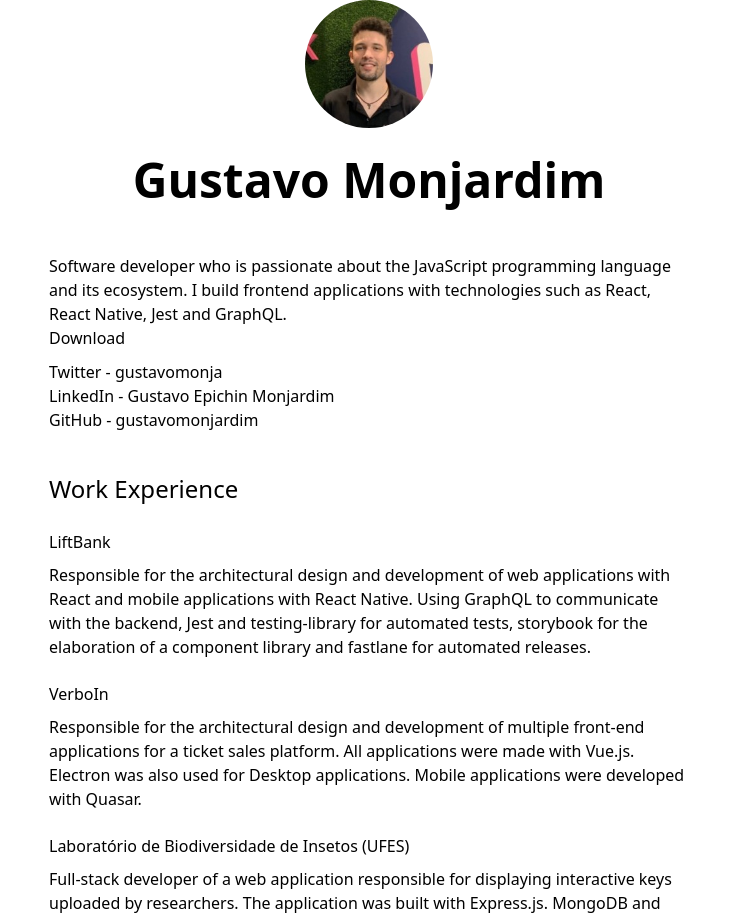
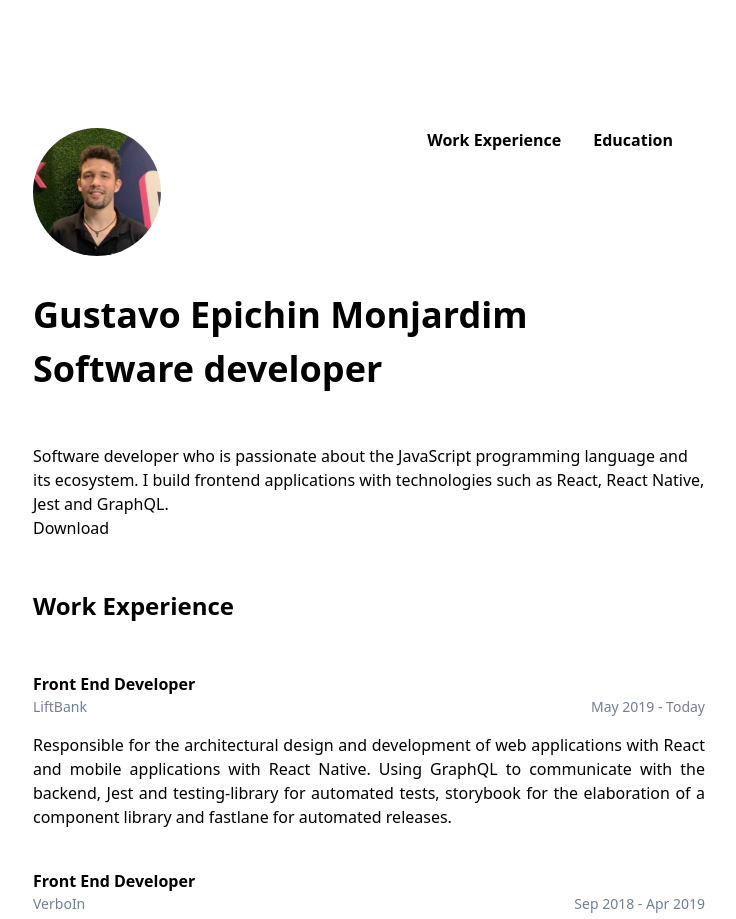
Before and after one commit to gustavomonjardim/personal-site, a Next.js app: page / in a window 1280 px wide. Shown: the top 919 px of the page, without its empty margins (271-1007 px from the left). Built offline with nearby package versions, Linux system fonts and the light colour scheme.

Commit message:
feat: adiciona componente para trabalho e educação

```diff
--- a/src/components/layout.module.css
+++ /dev/null
@@ -1,32 +0,0 @@
-.container {
-  width: 100%;
-  margin: 0 auto;
-  max-width: 40rem;
-  display: flex;
-  flex-direction: column;
-  align-items: center;
-  justify-content: center;
-  /* margin: 3rem auto 6rem; */
-}
-
-.header {
-  display: flex;
-  flex-direction: column;
-  align-items: center;
-}
-
-.headerImage {
-  width: 6rem;
-  height: 6rem;
-  box-shadow: 0 0 0 10px #000;
-}
-
-.headerHomeImage {
-  width: 8rem;
-  height: 8rem;
-  box-shadow: inset 0 0 0 #000;
-}
-
-.backToHome {
-  margin: 3rem 0 0;
-}
--- a/src/components/layout.tsx
+++ /dev/null
@@ -1,68 +0,0 @@
-import Head from 'next/head';
-import Link from 'next/link';
-import React from 'react';
-
-import utilStyles from '../styles/utils.module.css';
-
-import styles from './layout.module.css';
-
-const name = 'Gustavo Monjardim';
-export const siteTitle = 'Next.js Sample Website';
-
-const Layout: React.FC<{ home?: boolean }> = ({ children, home = false }) => {
-  return (
-    <div className={styles.container}>
-      <Head>
-        <link rel="icon" href="/favicon.ico" />
-        <meta name="description" content="Learn how to build a personal website using Next.js" />
-        <meta
-          property="og:image"
-          content={`https://og-image.now.sh/${encodeURI(
-            siteTitle
-          )}.png?theme=light&md=0&fontSize=75px&images=https%3A%2F%2Fassets.vercel.com%2Fimage%2Fupload%2Ffront%2Fassets%2Fdesign%2Fnextjs-black-logo.svg`}
-        />
-        <meta name="og:title" content={siteTitle} />
-        <meta name="twitter:card" content="summary_large_image" />
-      </Head>
-      <header className={styles.header}>
-        {home ? (
-          <>
-            <img
-              src="/images/profile.jpeg"
-              className={`${styles.headerHomeImage} ${utilStyles.borderCircle}`}
-              alt={name}
-            />
-            <h1 className={utilStyles.heading2Xl}>{name}</h1>
-          </>
-        ) : (
-          <>
-            <Link href="/">
-              <a>
-                <img
-                  src="/images/profile.jpeg"
-                  className={`${styles.headerImage} ${utilStyles.borderCircle}`}
-                  alt={name}
-                />
-              </a>
-            </Link>
-            <h2 className={utilStyles.headingLg}>
-              <Link href="/">
-                <a className={utilStyles.colorInherit}>{name}</a>
-              </Link>
-            </h2>
-          </>
-        )}
-      </header>
-      <main>{children}</main>
-      {!home && (
-        <div className={styles.backToHome}>
-          <Link href="/">
-            <a>← Back to home</a>
-          </Link>
-        </div>
-      )}
-    </div>
-  );
-};
-
-export default Layout;
--- a/src/pages/404.tsx
+++ b/src/pages/404.tsx
@@ -1,13 +1,7 @@
 import React from 'react';
 
-import Layout from '../components/layout';
-
 const Custom404: React.FC = () => {
-  return (
-    <Layout>
-      <h1>404 - Page Not Found</h1>
-    </Layout>
-  );
+  return <h1>404 - Page Not Found</h1>;
 };
 
 export default Custom404;
--- a/src/pages/index.tsx
+++ b/src/pages/index.tsx
@@ -1,23 +1,120 @@
 import Head from 'next/head';
 import React from 'react';
 
-import Layout from '../components/layout';
 import { basics, education, work } from '../resume.json';
-import utilStyles from '../styles/utils.module.css';
+import { formatDate } from '../services/dateService';
+
+interface Basics {
+  name: string;
+  label: string;
+  picture: string;
+  email: string;
+  phone: string;
+  website: string;
+  summary: string;
+  location: {
+    address: string;
+    postalCode: string;
+    city: string;
+    countryCode: string;
+    region: string;
+  };
+  profiles: {
+    network: string;
+    username: string;
+    url: string;
+  }[];
+}
+
+interface Work {
+  company: string;
+  position: string;
+  startDate: string;
+  endDate?: string;
+  summary: string;
+}
+
+interface Education {
+  institution: string;
+  area: string;
+  studyType: string;
+  startDate: string;
+  endDate?: string;
+}
+
+const SectionTitle: React.FC<{ title: string; id: string }> = ({ title, id }) => {
+  return (
+    <>
+      <h2 id={id} className="mb-12 text-2xl font-bold">
+        {title}
+      </h2>
+    </>
+  );
+};
+
+const WorkItem: React.FC<{ job: Work }> = ({ job }) => {
+  return (
+    <li className="mb-10">
+      <h3 className="font-semibold text-md">{job.position}</h3>
+      <div className="flex flex-row justify-between">
+        <span className="text-sm text-gray-600">{job.company}</span>
+        <span className="text-sm text-gray-600">{`${formatDate(job.startDate)} - ${
+          formatDate(job.endDate) ?? 'Today'
+        }`}</span>
+      </div>
+      <p className="my-4 text-justify">{job.summary}</p>
+    </li>
+  );
+};
+
+const EducationItem: React.FC<{ school: Education }> = ({ school }) => {
+  return (
+    <li className="mb-10">
+      <h3 className="font-semibold text-md">{`${school.studyType} in ${school.area}`}</h3>
+      <div className="flex flex-row justify-between">
+        <span>{school.institution}</span>
+        <span className="text-sm text-gray-600">{`${formatDate(school.startDate)} - ${
+          formatDate(school.endDate) ?? 'Today'
+        }`}</span>
+      </div>
+    </li>
+  );
+};
 
 const Home: React.FC = () => {
   return (
-    <Layout home>
+    <div className="max-w-2xl mx-auto">
       <Head>
         <title>{basics.name}</title>
       </Head>
-      <section className={utilStyles.headingMd}>
+      <header className="mt-32">
+        <div className="flex flex-row justify-between items-top">
+          <img
+            src="/images/profile.jpeg"
+            className="w-32 h-32 mb-8 rounded-full"
+            alt={basics.name}
+          />
+          <nav>
+            <ul className="flex flex-row">
+              <a href="#work-experience">
+                <li className="mr-8 font-semibold">Work Experience</li>
+              </a>
+              <li className="mr-8 font-semibold">
+                <a href="#education">Education</a>
+              </li>
+            </ul>
+          </nav>
+        </div>
+        <h1 className="text-4xl font-semibold">{basics.name}</h1>
+        <p className="text-4xl font-semibold">{basics.label}</p>
+      </header>
+      <section className="my-12">
         <p>{basics.summary}</p>
         <a href="/resume.pdf" download>
           Download
         </a>
       </section>
-      <section>
+      {/* <section>
         <ul>
           {basics.profiles.map((profile) => (
             <li key={profile.network}>
@@ -25,31 +122,25 @@ const Home: React.FC = () => {
             </li>
           ))}
         </ul>
-      </section>
+      </section> */}
 
-      <section className={`${utilStyles.headingMd} ${utilStyles.padding1px}`}>
-        <h2 className={utilStyles.headingLg}>Work Experience</h2>
-        <ul className={utilStyles.list}>
+      <section className="">
+        <SectionTitle id="work-experience" title="Work Experience" />
+        <ul className="">
           {work.map((job) => (
-            <li className={utilStyles.listItem} key={job.company}>
-              <h3 className={utilStyles.headingMd}>{job.company}</h3>
-              <p>{job.summary}</p>
-            </li>
+            <WorkItem key={job.company} job={job} />
           ))}
         </ul>
       </section>
-      <section className={`${utilStyles.headingMd} ${utilStyles.padding1px}`}>
-        <h2 className={utilStyles.headingLg}>Education</h2>
-        <ul className={utilStyles.list}>
+      <section className="">
+        <SectionTitle id="education" title="Education" />
+        <ul className="">
           {education.map((school) => (
-            <li className={utilStyles.listItem} key={school.institution}>
-              <h3 className={utilStyles.headingMd}>{school.area}</h3>
-              <p>{school.institution}</p>
-            </li>
+            <EducationItem school={school} key={school.area} />
           ))}
         </ul>
       </section>
-    </Layout>
+    </div>
   );
 };
 
--- /dev/null
+++ b/src/services/dateService.ts
@@ -0,0 +1,8 @@
+import { format } from 'date-fns';
+
+export const formatDate = (date: string): string => {
+  if (!date) {
+    return null;
+  }
+  return format(new Date(date), 'MMM yyyy');
+};
--- a/src/styles/global.css
+++ /dev/null
@@ -1,31 +0,0 @@
-html,
-body {
-  padding: 0;
-  margin: 0;
-  font-family: sans-serif;
-  font-size: 16px;
-}
-
-* {
-  box-sizing: border-box;
-  margin: 0;
-  padding: 0;
-}
-
-a {
-  color: #0070f3;
-  text-decoration: none;
-}
-
-a:hover {
-  text-decoration: underline;
-}
-
-img {
-  max-width: 100%;
-  display: block;
-}
-
-p {
-  font-size: 1rem;
-}
--- a/src/styles/utils.module.css
+++ /dev/null
@@ -1,47 +0,0 @@
-.heading2Xl {
-  font-size: 3rem;
-  font-weight: 800;
-  margin: 1rem 0;
-}
-
-.headingXl {
-  font-size: 2rem;
-  font-weight: 800;
-  margin: 1rem 0;
-}
-
-.headingLg {
-  font-size: 1.5rem;
-  margin: 1rem 0;
-}
-
-.headingMd {
-  font-size: 1rem;
-  margin: 1.4rem 0 0.6rem;
-}
-
-.borderCircle {
-  border-radius: 9999px;
-}
-
-.colorInherit {
-  color: inherit;
-}
-
-.padding1px {
-  padding-top: 1px;
-}
-
-.list {
-  list-style: none;
-  padding: 0;
-  margin: 0;
-}
-
-.listItem {
-  margin: 0 0 1.25rem;
-}
-
-.lightText {
-  color: #999;
-}
```
Also changed, not shown: 1 other file (tests, documents, lock files or other folders).
